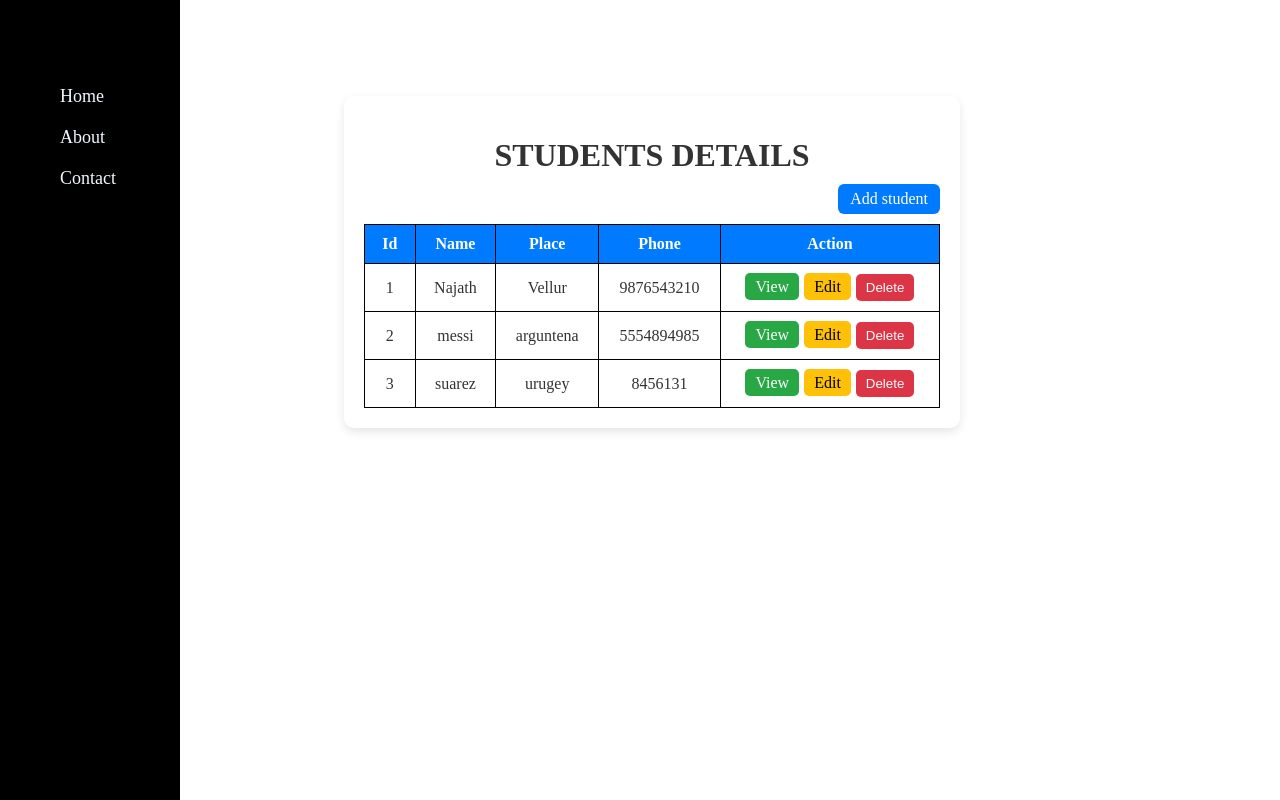
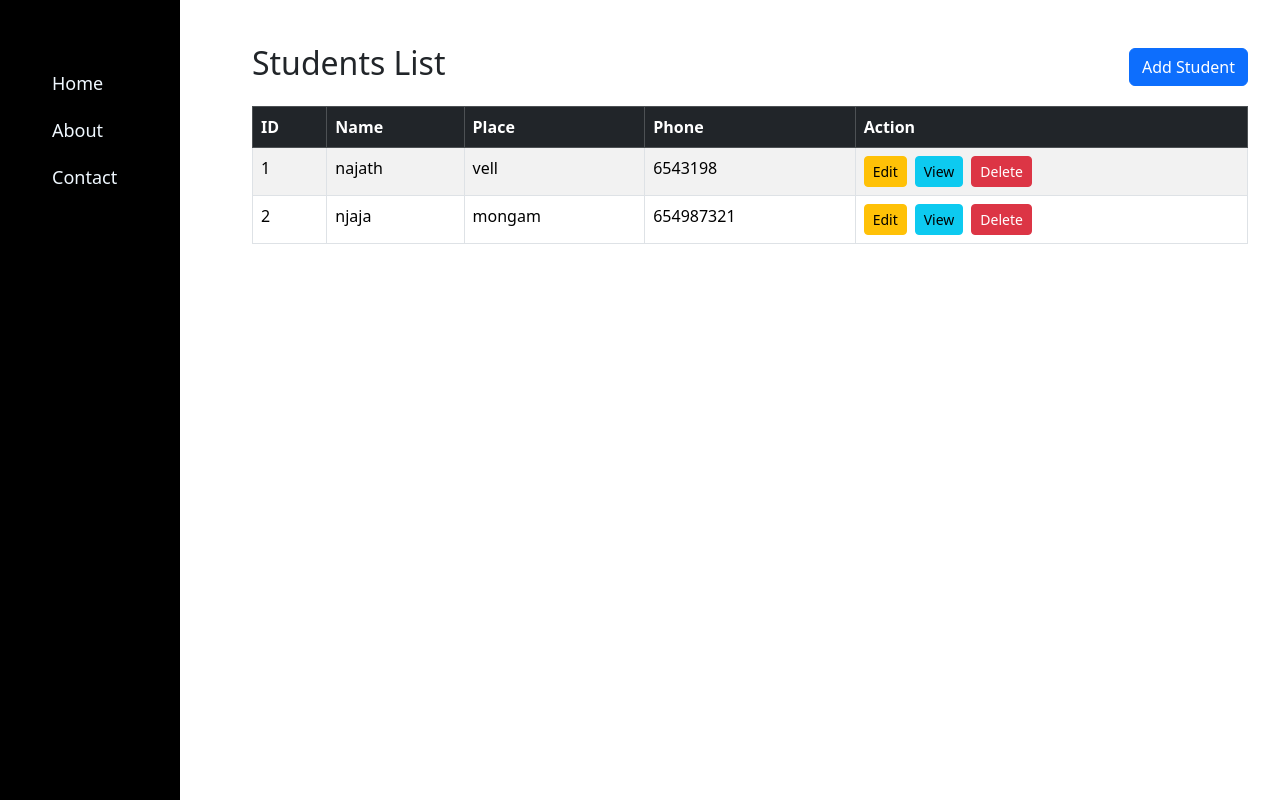
Before and after one commit to najath007/students-table, a React (Vite) app: page / in a window 1280 px wide. Built offline with nearby package versions, Linux system fonts and the light colour scheme; data requests are answered from the project's data file.

Commit message:
new server

```diff
--- a/db.json
+++ b/db.json
@@ -1,22 +1,16 @@
 {
   "students": [
     {
-      "id": "1",
-      "name": "Najath",
-      "place": "Vellur",
-      "phone": "9876543210"
+      "id": 1,
+      "name": "najath",
+      "place": "vell",
+      "phone": "6543198"
     },
     {
-      "id": "2",
-      "name": "messi",
-      "place": "arguntena",
-      "phone": "5554894985"
-    },
-    {
-      "id": "3",
-      "name": "suarez",
-      "place": "urugey",
-      "phone": "8456131"
+      "id": 2,
+      "name": "njaja",
+      "place": "mongam",
+      "phone": "654987321"
     }
   ]
 }
--- a/package.json
+++ b/package.json
@@ -11,6 +11,7 @@
   },
   "dependencies": {
     "axios": "^1.13.2",
+    "bootstrap": "^5.3.8",
     "react": "^19.1.1",
     "react-dom": "^19.1.1",
     "react-router-dom": "^7.9.5"
--- a/src/components/pages/Home.jsx
+++ b/src/components/pages/Home.jsx
@@ -1,38 +1,34 @@
-import React, { useState, useEffect } from 'react'
-import "./Home.css";
-import { Link } from 'react-router-dom';
-import axios from 'axios';
+import React, { useEffect, useState } from "react";
+import { Link } from "react-router-dom";
 
 export default function Home() {
-  const [students, setStudents] = useState([])
+  const [students, setStudents] = useState([]);
 
-  function loadData() {
-    axios.get("http://localhost:5000/students")
-      .then((res) => setStudents(res.data))
-      .catch((err) => console.log(err));
-  }
   useEffect(() => {
-    loadData();
-  }, [])
+    fetch("http://localhost:5000/students")
+      .then(res => res.json())
+      .then(data => setStudents(data));
+  }, []);
 
-  function handleDelete(id) {
-    if (window.confirm("are ou sure")) {
-      axios.delete(`http://localhost:5000/students/${id}`, {
-        method: "DELETE",
-      }).then(() => {loadData()})
-    }
-  }
-
+  const handleDelete = (id) => {
+    fetch(`http://localhost:5000/students/${id}`, {
+      method: "DELETE",
+    })
+      .then(() => setStudents(students.filter(s => s.id !== id)));
+  };
 
   return (
-    <div className="the-table">
-      <h1>STUDENTS DETAILS</h1>
-      <div className="table-container">
-        <Link to="/add" className='add-btn'>Add student</Link>
-        <table>
-          <thead>
+    <div className="container mt-4">
+      <div className="d-flex justify-content-between align-items-center mb-3">
+        <h2>Students List</h2>
+        <Link to="/add" className="btn btn-primary">Add Student</Link>
+      </div>
+
+      <div className="table-responsive">
+        <table className="table table-bordered table-striped">
+          <thead className="table-dark">
             <tr>
-              <th>Id</th>
+              <th>ID</th>
               <th>Name</th>
               <th>Place</th>
               <th>Phone</th>
@@ -40,17 +36,21 @@ export default function Home() {
             </tr>
           </thead>
           <tbody>
-            {students.map((stu) => (
-              <tr key={stu.id}>
-                <td>{stu.id}</td>
-                <td>{stu.name}</td>
-                <td>{stu.place}</td>
-                <td>{stu.phone}</td>
+            {students.map(s => (
+              <tr key={s.id}>
+                <td>{s.id}</td>
+                <td>{s.name}</td>
+                <td>{s.place}</td>
+                <td>{s.phone}</td>
                 <td>
-                  <Link to={`/view/${stu.id}`} className='btn-view'>View</Link>
-                  <Link to={`/edit/${stu.id}`} className='btn-edit'>Edit</ Link>
-
-                  <button onClick={() => handleDelete(stu.id)} className="btn-delete">Delete</button>
+                  <Link to={`/edit/${s.id}`} className="btn btn-warning btn-sm me-2">Edit</Link>
+                  <Link to={`/view/${s.id}`} className="btn btn-info btn-sm me-2">View</Link>
+                  <button
+                    className="btn btn-danger btn-sm"
+                    onClick={() => handleDelete(s.id)}
+                  >
+                    Delete
+                  </button>
                 </td>
               </tr>
             ))}
@@ -58,6 +58,5 @@ export default function Home() {
         </table>
       </div>
     </div>
-
-  )
+  );
 }
--- a/src/components/pages/home-page/View.jsx
+++ b/src/components/pages/home-page/View.jsx
@@ -23,13 +23,14 @@ export default function View() {
   },[id])
 
   return (
-    <div>
-      <h1>Students Details</h1>
-      Name : {name}
-      place : {place}
-      phone : {phone}
-      <button
-       onClick={()=> navigate("/home")}>BACK</button>
-    </div>
-  )
+  <div>
+    <h1 className="mt-5">Students Details</h1>
+    Name : {name}<br/>
+    place : {place}<br/>
+    phone : {phone}<br/>
+    <button className="btn-lg"
+     onClick={()=> navigate("/home")}>BACK</button>
+  </div>
+)
+
 }
--- a/src/main.jsx
+++ b/src/main.jsx
@@ -2,6 +2,7 @@ import { StrictMode } from 'react'
 import { createRoot } from 'react-dom/client'
 import App from './App.jsx'
 import { BrowserRouter } from 'react-router-dom'
+import "bootstrap/dist/css/bootstrap.min.css";
 
 createRoot(document.getElementById('root')).render(
   <StrictMode>
```
Also changed, not shown: 1 other file (tests, documents, lock files or other folders).
